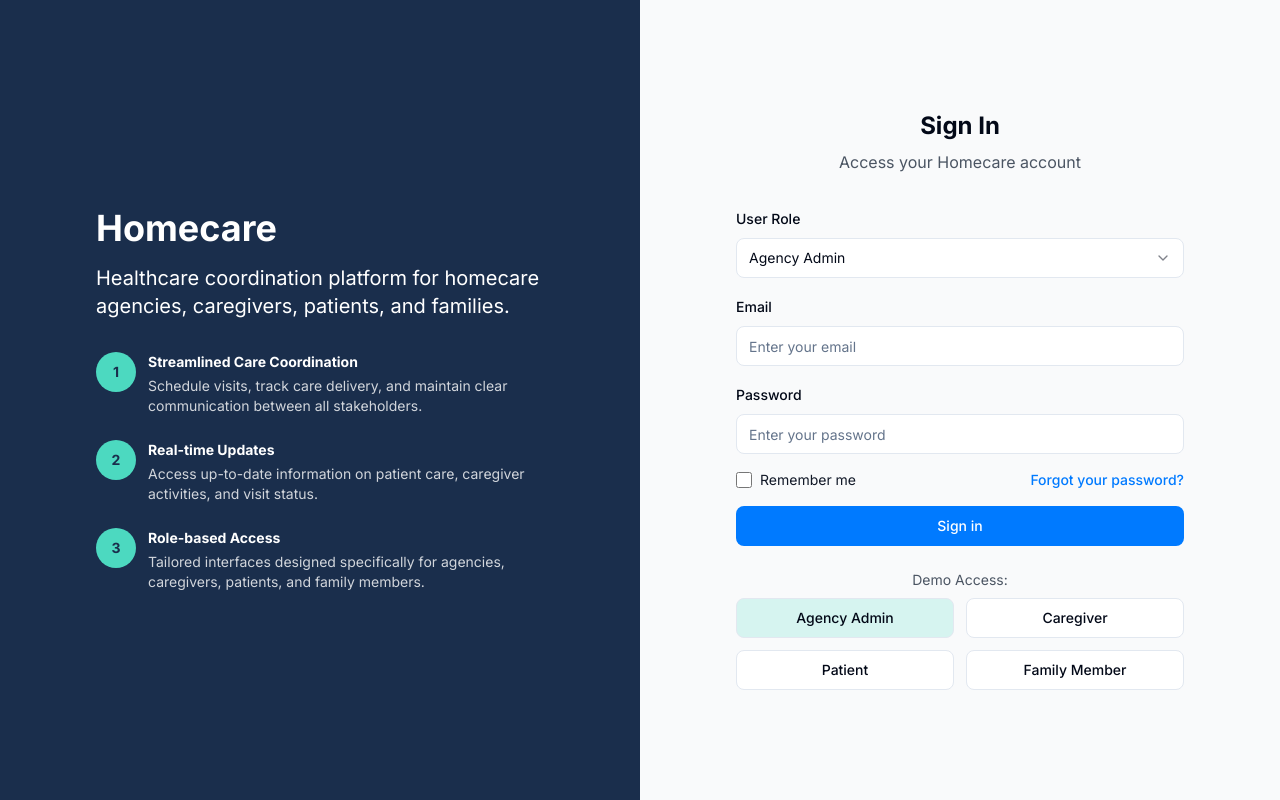
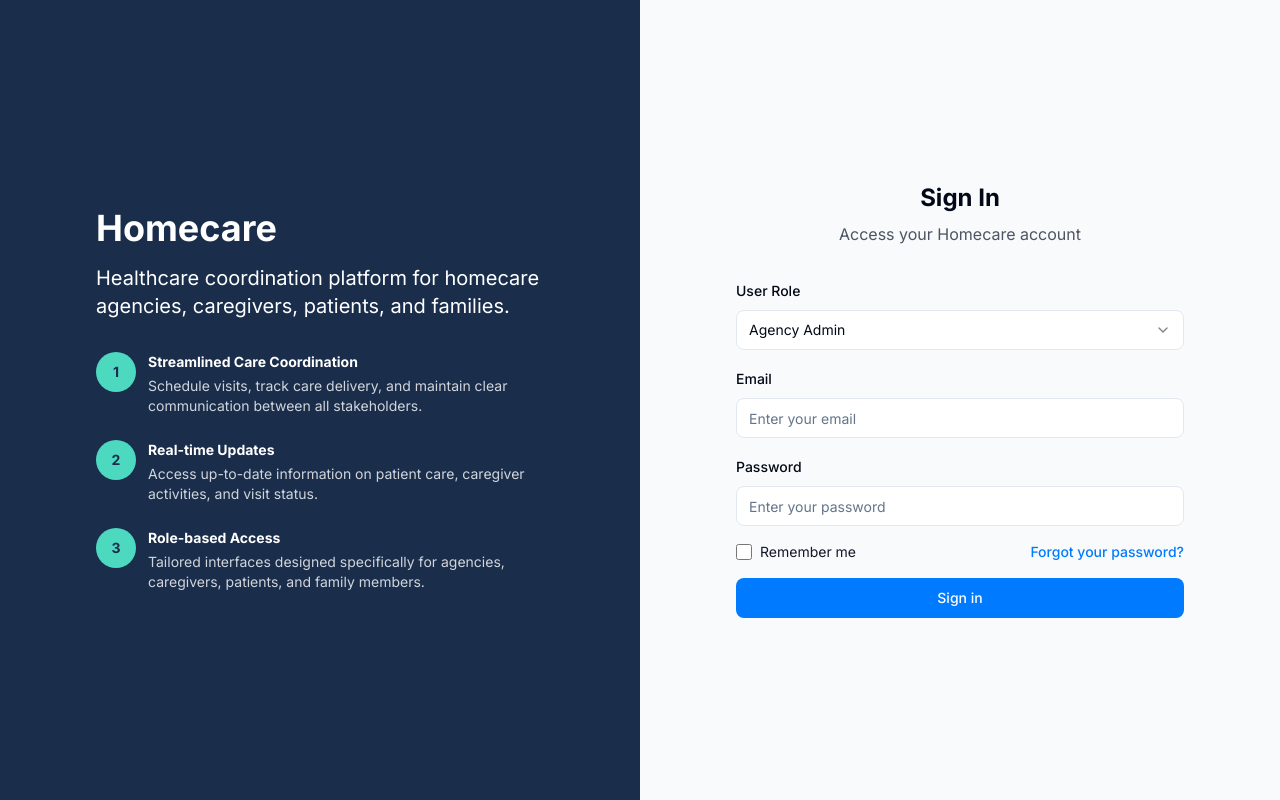
Before and after one commit to zobarya/CareCommand, a React (Vite) app: page / in a window 1280 px wide. Built offline with nearby package versions, Linux system fonts and the light colour scheme.

Commit message:
Remove demo access section
Removes the "Demo Access" section from the sign-in screen in `LoginPage.tsx`.

```diff
--- a/src/pages/LoginPage.tsx
+++ b/src/pages/LoginPage.tsx
@@ -191,40 +191,6 @@ const LoginPage: React.FC = () => {
               </Button>
             </form>
           </Form>
-
-          <div className="mt-6">
-            <p className="text-center text-sm text-gray-600">Demo Access:</p>
-            <div className="grid grid-cols-2 gap-3 mt-2">
-              <Button
-                variant="outline"
-                onClick={() => form.setValue('role', 'admin')}
-                className={form.getValues('role') === 'admin' ? 'bg-accent/20' : ''}
-              >
-                Agency Admin
-              </Button>
-              <Button
-                variant="outline"
-                onClick={() => form.setValue('role', 'caregiver')}
-                className={form.getValues('role') === 'caregiver' ? 'bg-accent/20' : ''}
-              >
-                Caregiver
-              </Button>
-              <Button
-                variant="outline"
-                onClick={() => form.setValue('role', 'patient')}
-                className={form.getValues('role') === 'patient' ? 'bg-accent/20' : ''}
-              >
-                Patient
-              </Button>
-              <Button
-                variant="outline"
-                onClick={() => form.setValue('role', 'family')}
-                className={form.getValues('role') === 'family' ? 'bg-accent/20' : ''}
-              >
-                Family Member
-              </Button>
-            </div>
-          </div>
         </div>
       </div>
     </div>
```
